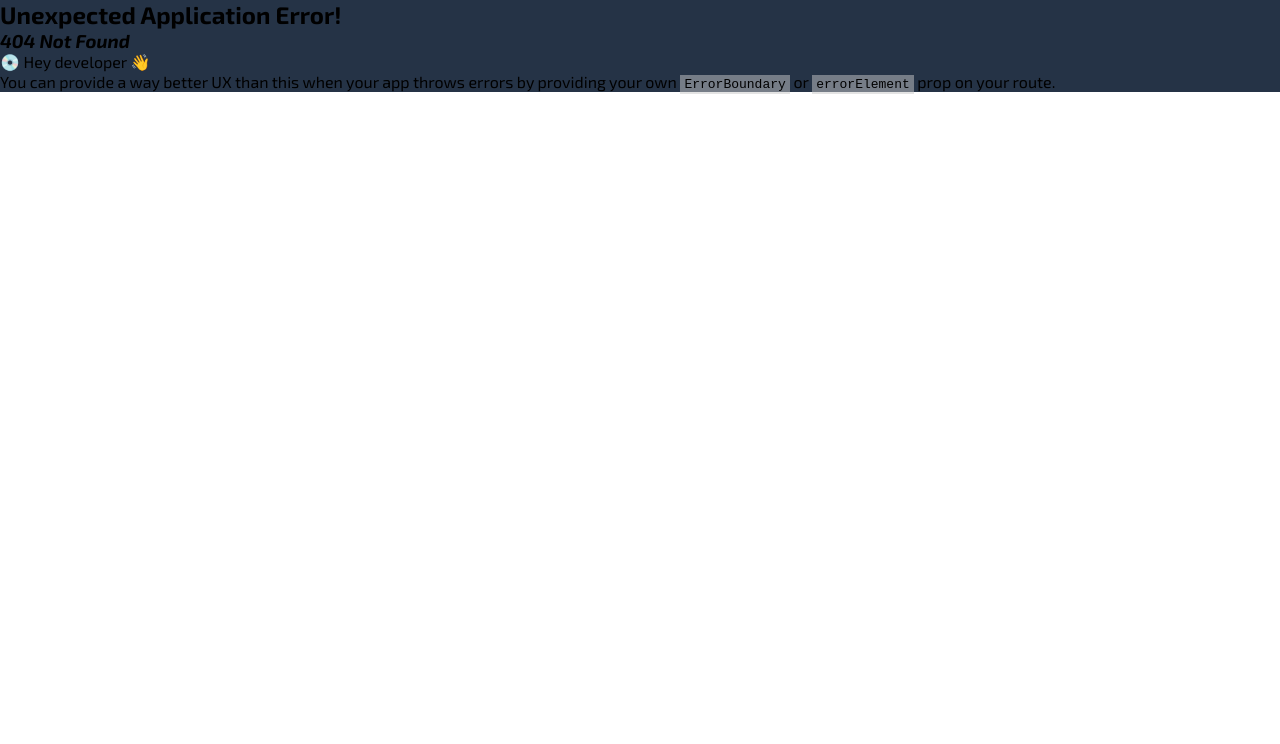
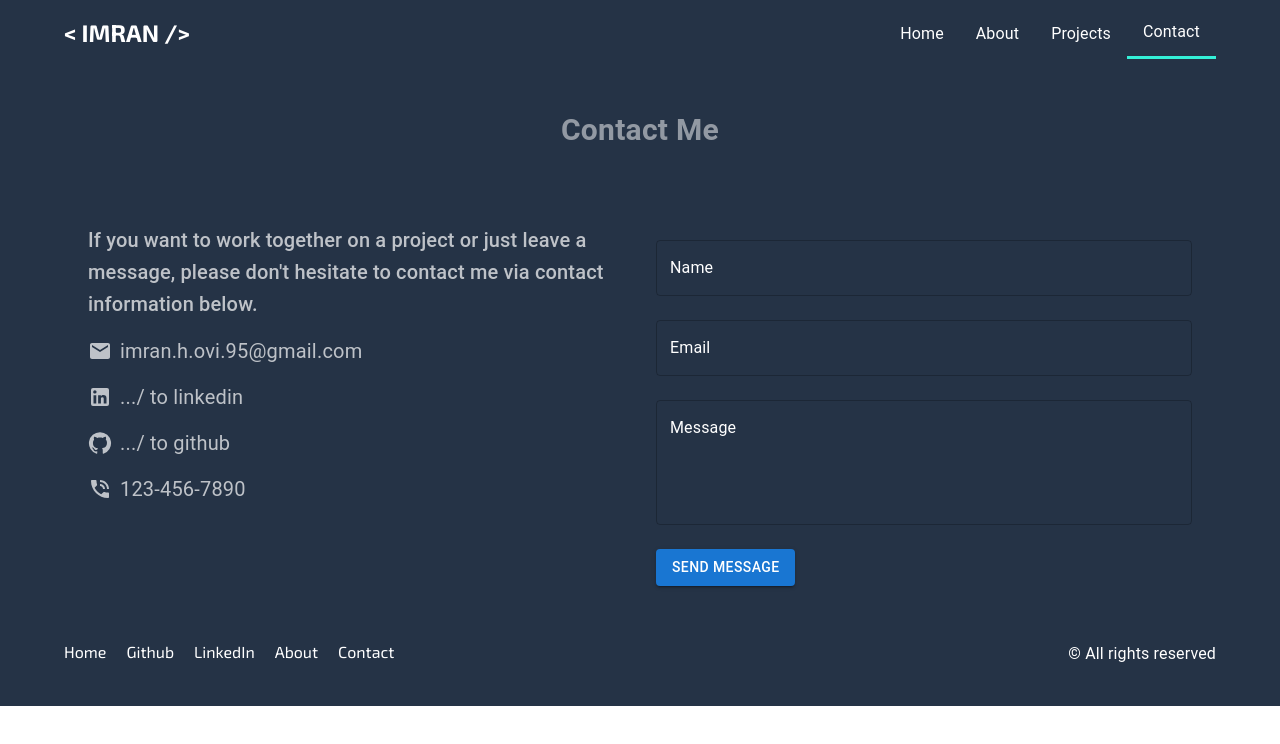
Before and after one commit to GitByImran/portfolio, a React (Vite) app: page /contact in a window 1280 px wide. Before the commit this address had no page. Shown: the top 744 px of the page. Built offline with nearby package versions, Linux system fonts and the light colour scheme.

Commit message:
contact page created

```diff
--- a/src/components/Footer.jsx
+++ b/src/components/Footer.jsx
@@ -11,10 +11,7 @@ import { Link } from "react-router-dom";
 
 const Footer = () => {
   return (
-    <Container>
-      <Container
-        sx={{ py: 5, display: "flex", justifyContent: "space-between" }}
-      >
+    <Container sx={{ py: 5, display: "flex", justifyContent: "space-between" }}>
       <Box sx={{ display: "flex", gap: "20px" }}>
         <Link to="" style={{ textDecoration: "none", color: "#fff" }}>
           Home
@@ -39,7 +36,6 @@ const Footer = () => {
         <Typography color="#fff">&copy; All rights reserved</Typography>
       </Box>
     </Container>
-    </Container>
   );
 };
 
--- a/src/index.css
+++ b/src/index.css
@@ -1,8 +1,10 @@
 @import url("https://fonts.googleapis.com/css2?family=EB+Garamond:wght@400;500;600;700;800&family=Exo+2:ital,wght@0,100;0,200;0,300;0,400;0,500;0,600;0,700;0,800;0,900;1,100;1,200;1,300;1,400;1,500;1,600;1,700;1,800;1,900&display=swap");
-*{
+
+* {
   margin: 0;
   padding: 0;
-
+  font-family: 'EB Garamond', serif;
+  font-family: 'Exo 2', sans-serif;
 }
 #root {
   background: #253346;
@@ -10,7 +12,8 @@
   height: 100%;
 }
 :root {
-  font-family: "Exo 2", sans-serif;
+  font-family: 'EB Garamond', serif;
+  font-family: 'Exo 2', sans-serif !important;
 }
 
 /*  */
--- a/src/pages/about/About.jsx
+++ b/src/pages/about/About.jsx
@@ -6,7 +6,7 @@ import Title from "../home/shared/Title";
 
 const About = () => {
   return (
-    <Container sx={{ py: 2 }}>
+    <Container sx={{}}>
       <Title title="About Me"></Title>
       <Grid container spacing={2}>
         <Grid item xs={12} md={6}>
--- /dev/null
+++ b/src/pages/contact/Contact.jsx
@@ -0,0 +1,175 @@
+import React from "react";
+import { useForm } from "react-hook-form";
+import { Container, Grid, Typography, TextField, Button } from "@mui/material";
+import LinkedInIcon from "@mui/icons-material/LinkedIn";
+import GitHubIcon from "@mui/icons-material/GitHub";
+import PhoneInTalkIcon from "@mui/icons-material/PhoneInTalk";
+import EmailIcon from "@mui/icons-material/Email";
+import Title from "../home/shared/Title";
+import { Link } from "react-router-dom";
+
+const Contact = () => {
+  const {
+    register,
+    handleSubmit,
+    formState: { errors },
+  } = useForm();
+
+  const onSubmit = (data) => {
+    console.log(data);
+  };
+
+  return (
+    <Container>
+      <Container>
+        <Title title="Contact Me"></Title>
+        <Grid
+          container
+          spacing={4}
+          sx={{
+            mt: 0,
+            p: 0,
+          }}
+        >
+          <Grid item xs={12} md={6}>
+            <div>
+              <Typography variant="h6" color="rgba(255,255,255,70%)">
+                If you want to work together on a project or just leave a
+                message, please don't hesitate to contact me via contact
+                information below.
+              </Typography>
+              <Link style={{ textDecoration: "none" }}>
+                <Typography
+                  variant="body1"
+                  display="flex"
+                  alignItems="center"
+                  gap={1}
+                  my={2}
+                  fontSize={20}
+                  fontWeight={400}
+                  color="rgba(255,255,255,70%)"
+                >
+                  <EmailIcon /> imran.h.ovi.95@gmail.com
+                </Typography>
+              </Link>
+              <Link
+                style={{ textDecoration: "none" }}
+                to="https://www.linkedin.com/in/imranhasanovi95/"
+              >
+                <Typography
+                  variant="body1"
+                  display="flex"
+                  alignItems="center"
+                  gap={1}
+                  my={2}
+                  fontSize={20}
+                  fontWeight={400}
+                  color="rgba(255,255,255,70%)"
+                >
+                  <LinkedInIcon /> .../ to linkedin
+                </Typography>
+              </Link>
+              <Link style={{ textDecoration: "none" }}>
+                <Typography
+                  variant="body1"
+                  display="flex"
+                  alignItems="center"
+                  gap={1}
+                  my={2}
+                  fontSize={20}
+                  fontWeight={400}
+                  color="rgba(255,255,255,70%)"
+                >
+                  <GitHubIcon /> .../ to github
+                </Typography>
+              </Link>
+              <Link style={{ textDecoration: "none" }}>
+                <Typography
+                  variant="body1"
+                  display="flex"
+                  alignItems="center"
+                  gap={1}
+                  my={2}
+                  fontSize={20}
+                  fontWeight={400}
+                  color="rgba(255,255,255,70%)"
+                >
+                  <PhoneInTalkIcon /> 123-456-7890
+                </Typography>
+              </Link>
+            </div>
+          </Grid>
+          <Grid item xs={12} md={6}>
+            <div>
+              <form onSubmit={handleSubmit(onSubmit)}>
+                <TextField
+                  label="Name"
+                  {...register("name", { required: true })}
+                  error={!!errors.name}
+                  helperText={errors.name && "Name is required"}
+                  fullWidth
+                  margin="normal"
+                  InputLabelProps={{
+                    style: { color: "white" },
+                  }}
+                  InputProps={{
+                    style: { color: "white", borderColor: "white" },
+                  }}
+                />
+                <TextField
+                  label="Email"
+                  {...register("email", {
+                    required: true,
+                    pattern: /^\S+@\S+$/i,
+                  })}
+                  error={!!errors.email}
+                  helperText={
+                    errors.email
+                      ? errors.email.type === "required"
+                        ? "Email is required"
+                        : "Invalid email format"
+                      : ""
+                  }
+                  fullWidth
+                  margin="normal"
+                  InputLabelProps={{
+                    style: { color: "white" },
+                  }}
+                  inputProps={{
+                    style: { color: "white" },
+                  }}
+                />
+                <TextField
+                  label="Message"
+                  {...register("message", { required: true })}
+                  error={!!errors.message}
+                  helperText={errors.message && "Message is required"}
+                  fullWidth
+                  margin="normal"
+                  InputLabelProps={{
+                    style: { color: "white" },
+                  }}
+                  inputProps={{
+                    style: { color: "white" },
+                  }}
+                  multiline
+                  rows={4}
+                />
+                <Button
+                  type="submit"
+                  variant="contained"
+                  color="primary"
+                  sx={{ my: 2 }}
+                >
+                  Send Message
+                </Button>
+              </form>
+            </div>
+          </Grid>
+        </Grid>
+      </Container>
+    </Container>
+  );
+};
+
+export default Contact;
--- a/src/pages/home/shared/Title.jsx
+++ b/src/pages/home/shared/Title.jsx
@@ -3,7 +3,7 @@ import React from "react";
 
 const Title = ({ title }) => {
   return (
-    <Box py={5} textAlign="center">
+    <Box pt={5} pb={5} textAlign="center">
       <Typography
         fontSize={30}
         fontWeight={600}
--- /dev/null
+++ b/src/pages/projects/Projects.jsx
@@ -0,0 +1,11 @@
+import React from "react";
+
+const Projects = () => {
+  return (
+    <div>
+      <h2>projects</h2>
+    </div>
+  );
+};
+
+export default Projects;
```
Also changed, not shown: src/root/Router.jsx (+10 -0 lines). Lines whose indentation alone changed are shown as unchanged.
